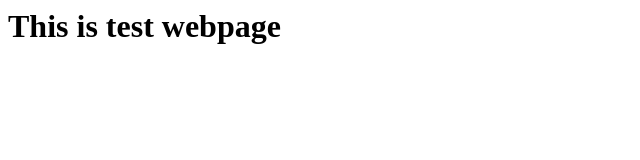
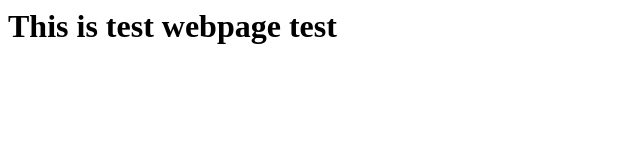
Before and after one commit to KasiAnu1/webrepo, a plain HTML site: page index.html in a window 1280 px wide. Shown: the full height of the page, 0-640 px from the left. Drawn offline with Linux system fonts and the light colour scheme.

Commit message:
some more changes

```diff
--- a/index.html
+++ b/index.html
@@ -1 +1 @@
-<h1> This is test webpage <h1>
+<h1> This is test webpage test<h1>
```
